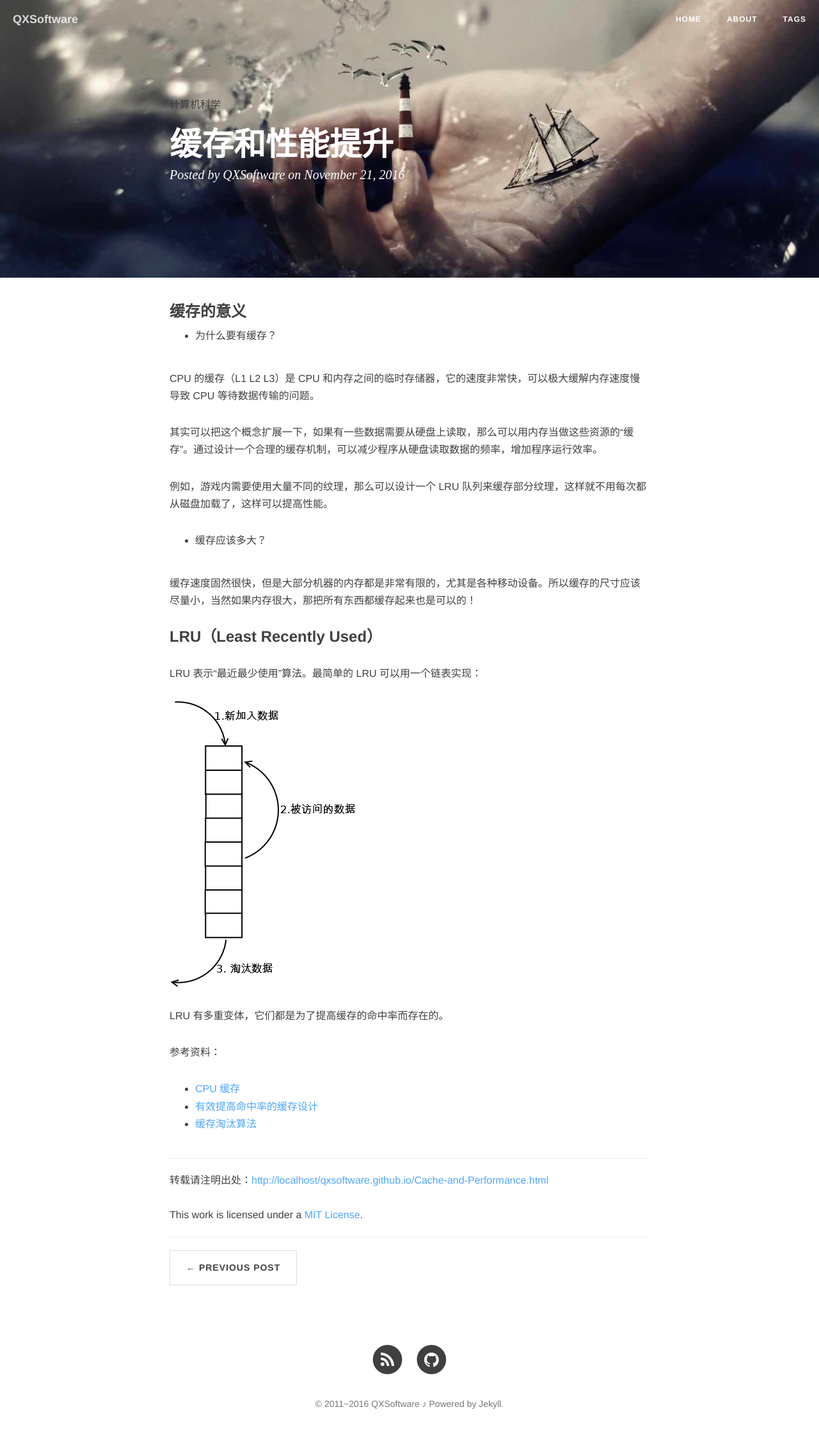
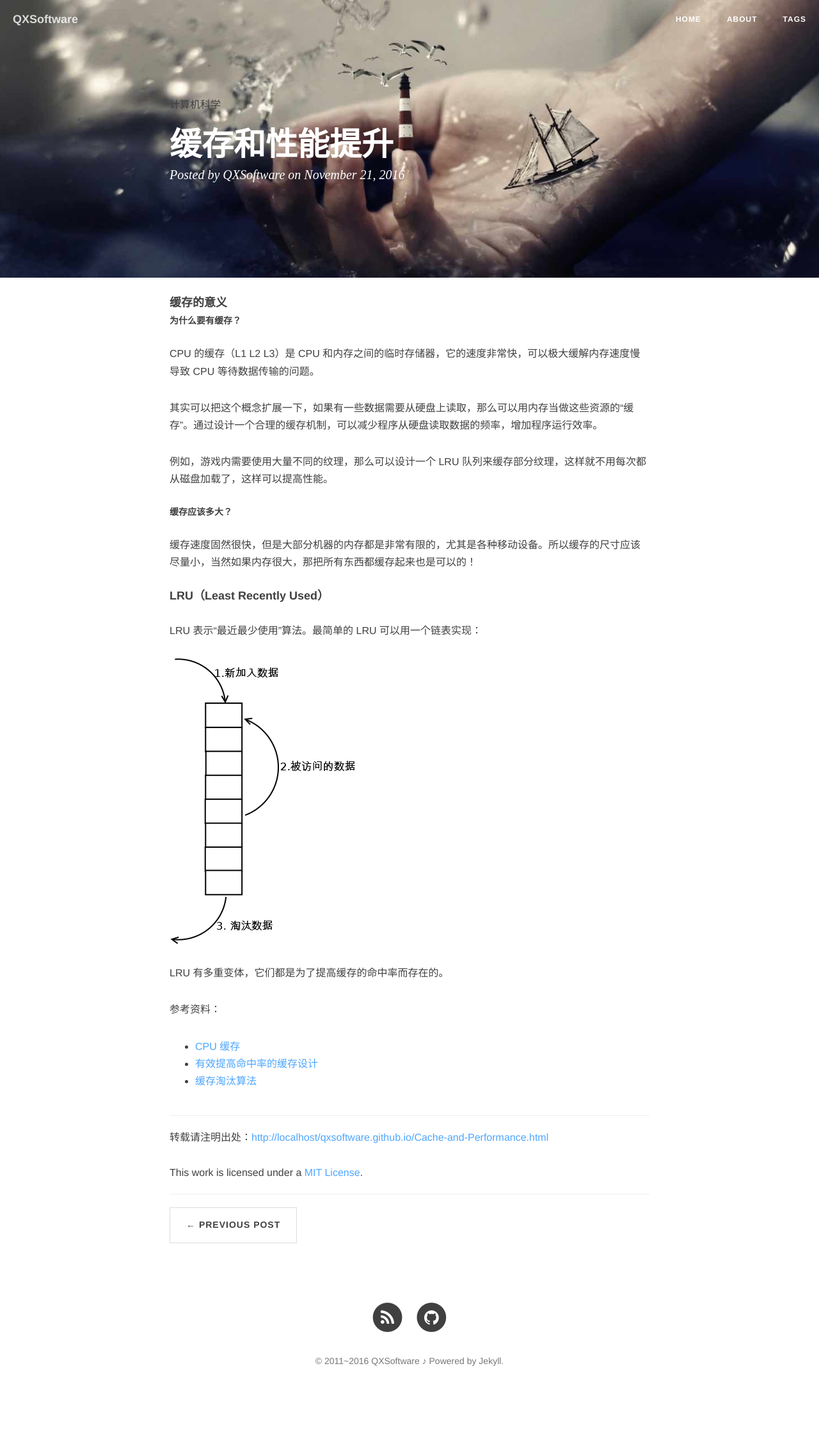
Before and after one commit to QXSoftware/qxsoftware.github.io, a Jekyll site: the page built from _posts/2016-11-21-Cache and Performance.md, in a window 1280 px wide. Shown: the whole page at 64% size. Built offline with Jekyll 4.4.1, drawn with Linux system fonts in a browser that asks for light colours; nearby versions of some CDN libraries; comment, search, counter and statistics services are not loaded; after the commit the page ends 2205 px from its top, so only the background shows below that.

Commit message:
fix header size

```diff
--- a/_posts/2016-11-21-Cache and Performance.md
+++ b/_posts/2016-11-21-Cache and Performance.md
@@ -5,9 +5,9 @@ tags: 计算机科学
 published: true
 ---
 
-### 缓存的意义
+#### 缓存的意义
 
-+ 为什么要有缓存？
+##### 为什么要有缓存？
 
 CPU 的缓存（L1 L2 L3）是 CPU 和内存之间的临时存储器，它的速度非常快，可以极大缓解内存速度慢导致 CPU 等待数据传输的问题。
 
@@ -15,11 +15,11 @@ CPU 的缓存（L1 L2 L3）是 CPU 和内存之间的临时存储器，它的速
 
 例如，游戏内需要使用大量不同的纹理，那么可以设计一个 LRU 队列来缓存部分纹理，这样就不用每次都从磁盘加载了，这样可以提高性能。
 
-+ 缓存应该多大？
+##### 缓存应该多大？
 
 缓存速度固然很快，但是大部分机器的内存都是非常有限的，尤其是各种移动设备。所以缓存的尺寸应该尽量小，当然如果内存很大，那把所有东西都缓存起来也是可以的！
 
-### LRU（Least Recently Used）
+#### LRU（Least Recently Used）
 
 LRU 表示“最近最少使用”算法。最简单的 LRU 可以用一个链表实现：
 
```
